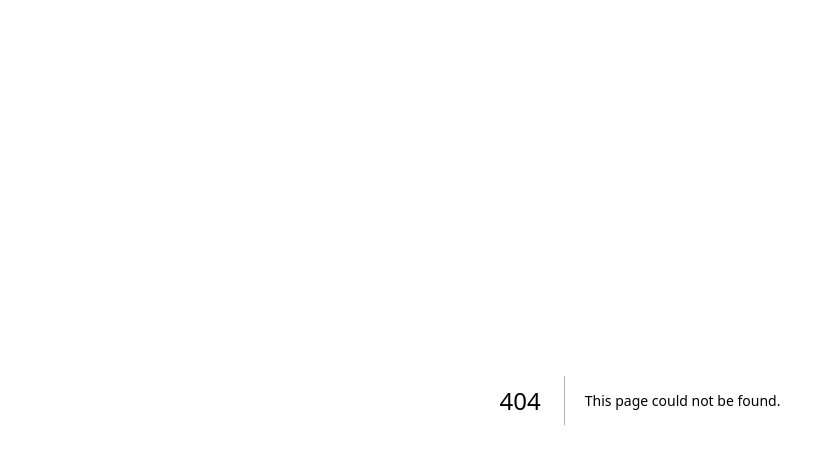
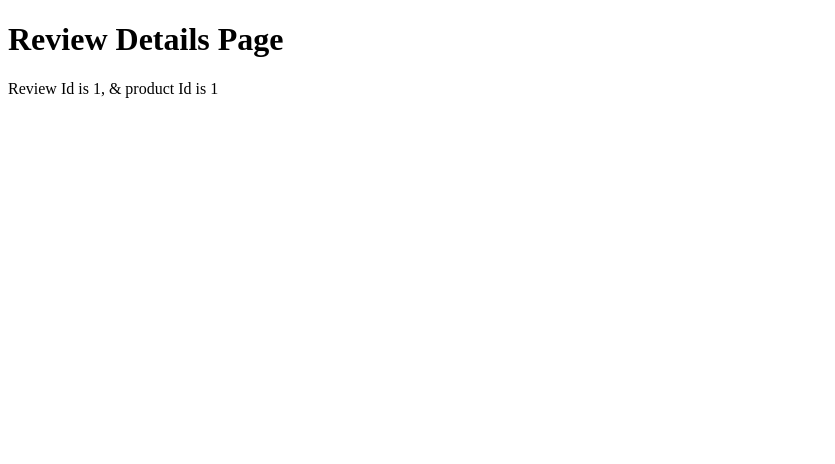
Before and after one commit to num-js/Learning-Next.js-with-TS, a Next.js app: page /products/1/reviews/1 in a window 1280 px wide. Before the commit this address had no page. Shown: the top 464 px of the page, without its empty margins (0-835 px from the left). Built offline with nearby package versions, Linux system fonts and the light colour scheme.

Commit message:
next-14 nested dynamic routes with dynamic productId and reviewId

```diff
--- /dev/null
+++ b/src/app/products/[productId]/reviews/[reviewId]/page.tsx
@@ -0,0 +1,8 @@
+export default function ReviewDetails({ params }: { params: { reviewId: string, productId: string } }) {
+    return (
+        <div>
+            <h1>Review Details Page  </h1>
+            <p>Review Id is {params.reviewId}, & product Id is {params.productId} </p>
+        </div>
+    )
+}
```
